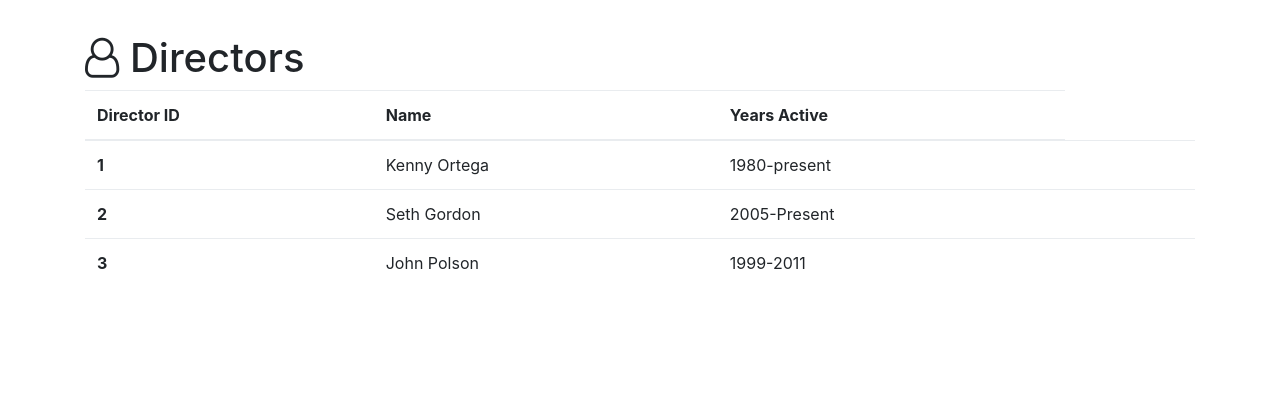
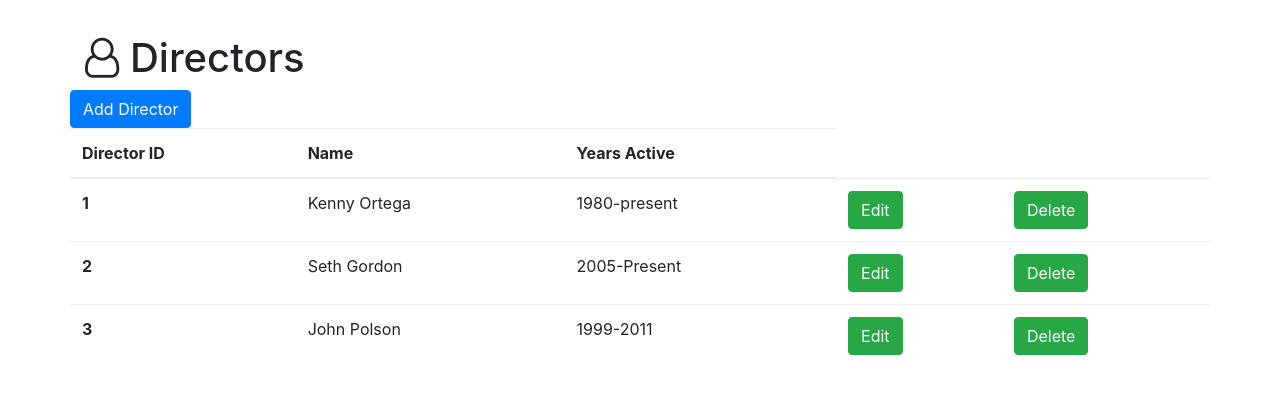
Before and after one commit to tianajarman/group-assignment, a Flask app: page /directors in a window 1280 px wide. Shown: the part 68-462 px from the top of the page. Run offline with Flask 2, Linux system fonts and the light colour scheme; data comes from the database, SQL or seed files in the repository; both versions use the stored data as it was after the commit; some libraries are stand-ins or nearby versions.

Commit message:
add and delete function added

```diff
--- a/movie.py
+++ b/movie.py
@@ -45,10 +45,29 @@ def show_all_directors():
     directors = Director.query.all()
     return render_template('director-all.html', directors=directors)
 
-## add route for /directors/add Here
+@app.route('/directors/add')
+def add_directors():
+    if request.method == 'GET':
+        return render_template('directors-add.html')
+    if request.method == 'POST':
+        name = request.form['name']
+        years_active = request.form['years_active']
 
-## add route for /directors/edit Here
+        director = Director(name=name, years_active=years_active)
+        db.session.add(director)
+        db.session.commit()
+        return redirect(url_for('show_all_directors'))
 
+@app.route('/directors/edit/<int:id>', methods=['GET', 'POST'])
+def edit_director(id):
+    director = Director.query.filter_by(id=id).first()
+    if request.method == 'GET':
+        return render_template('directors-edit.html', director=director)
+    if request.method == 'POST':
+        director.name = request.form['name']
+        director.years_active = request.form['years_active']
+    db.session.commit
+    return redirect(url_for('show_all_directors'))
 ## add route for /directors/delete Here
 
 
@@ -57,9 +76,21 @@ def show_all_movies():
     movies = Movie.query.all()
     return render_template('movie-all.html', movies=movies)
 
-## add route for /movies/add Here
+@app.route('/movies/add')
+def add_movies():
+    if request.method == 'GET':
+        return render_template('movies-add.html')
+    if request.method == 'POST':
+        title = request.form['title']
+        genre = request.form['genre']
+        year = request.form['year']
+        director_name = request.form['director_name']
 
-## add route for /movies/edit Here
+        director = Director.query.filter_by(name=director_name).first()
+        db.session.add(movie)
+        db.session.commit()
+        return redirect(url_for('show_all_movies'))
+
 
 ## add route for /movies/delete here
 
--- a/templates/director-all.html
+++ b/templates/director-all.html
@@ -7,7 +7,8 @@ All Directors
 {% block page_content %}
 <div class="container">
    <h1 class="mt-5"><i class="fa fa-user-o" aria-hidden="true"></i> Directors </h1>
-<!-- add button goes here -->
+   <div class="row bottom-margin">
+     <a href="/directors/add" class="btn btn-primary" role="button" aria-disabeled="true">Add Director</a>
    {% if directors %}
      <table class="table">
        <thead>
@@ -23,8 +24,8 @@ All Directors
            <th scope="row">{{director.id}}</th>
            <td>{{director.name}}</td>
            <td>{{director.years_active}}</td>
-           <td> <!-- edit button goes here --> </td>
-           <td> <!-- delete button goes here --> </td>
+           <td><a href="/directors/edit/{{director.id}}" class="btn btn-success" role="button" aria-disabled="true">Edit</a></td>
+           <td><a href="/directors/delete/{{director.id}}" class="btn btn-success" role="button" aria-disabled="true">Delete</a></td>
      </tr>
       {% endfor %}
     </tbody>
@@ -34,4 +35,5 @@ All Directors
    {% endif %}
 
   </div>
+</div>
 {% endblock %}
--- a/templates/movie-all.html
+++ b/templates/movie-all.html
@@ -8,7 +8,8 @@ All Movies
 
 <div class="container">
    <h1 class="mt-5"><i class="fa fa-video-camera" aria-hidden="true"></i> Movies </h1>
-<!-- add button goes here -->
+   <div class="row bottom-margin">
+     <a href="/movies/add" class="btn btn-primary" role="button" aria-disabeled="true">Add Movie</a>
    {% if movies %}
      <table class="table">
        <thead>
@@ -38,5 +39,6 @@ All Movies
    <h3>There are no movies in the directory yet.</h3>
    {% endif %}
 
-  </div>
+ </div>
+</div>
 {% endblock %}
```
Also changed, not shown: templates/directors-add.html (+11 -6 lines), templates/directors-edit.html (+11 -1 lines), templates/movies-add.html (+15 -1 lines), data.sqlite.
